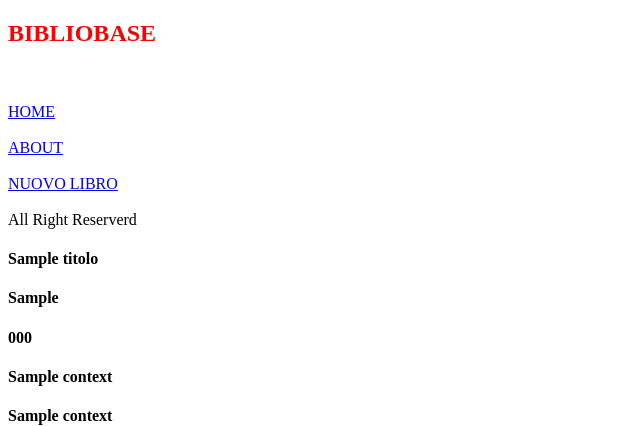
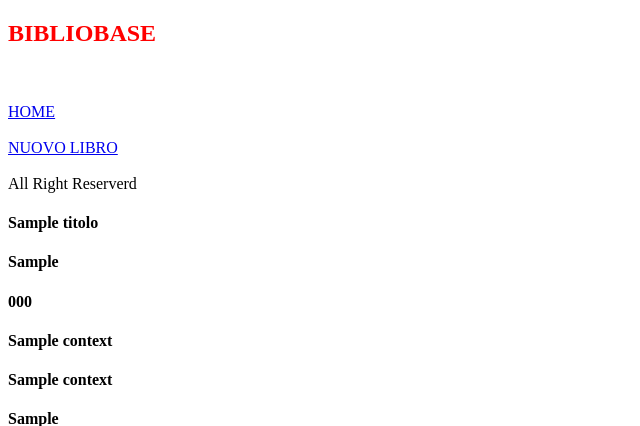
Before and after one commit to MrBigSlime/PCTOGruppo2, a Django app: template templates/detail.html in a window 1280 px wide. Shown: the top 426 px of the page, without its empty margins (0-640 px from the left). Run offline with Django 3.2, Linux system fonts and the light colour scheme; the template is opened without the code that fills it: most values are stand-ins (such as "Sample title", 1, 10 or a date in 2020).

Commit message:
Update detail.html

```diff
--- a/templates/detail.html
+++ b/templates/detail.html
@@ -15,8 +15,6 @@
         <div class="links">
             <br><br>
             <a href="{% url 'base' %}">HOME</a>
-            <br><br>
-            <a href="xxx">ABOUT</a>
             <br><br>
             <a href="{% url 'nuovo_libro' %}">NUOVO LIBRO</a>
             <br><br>
```
